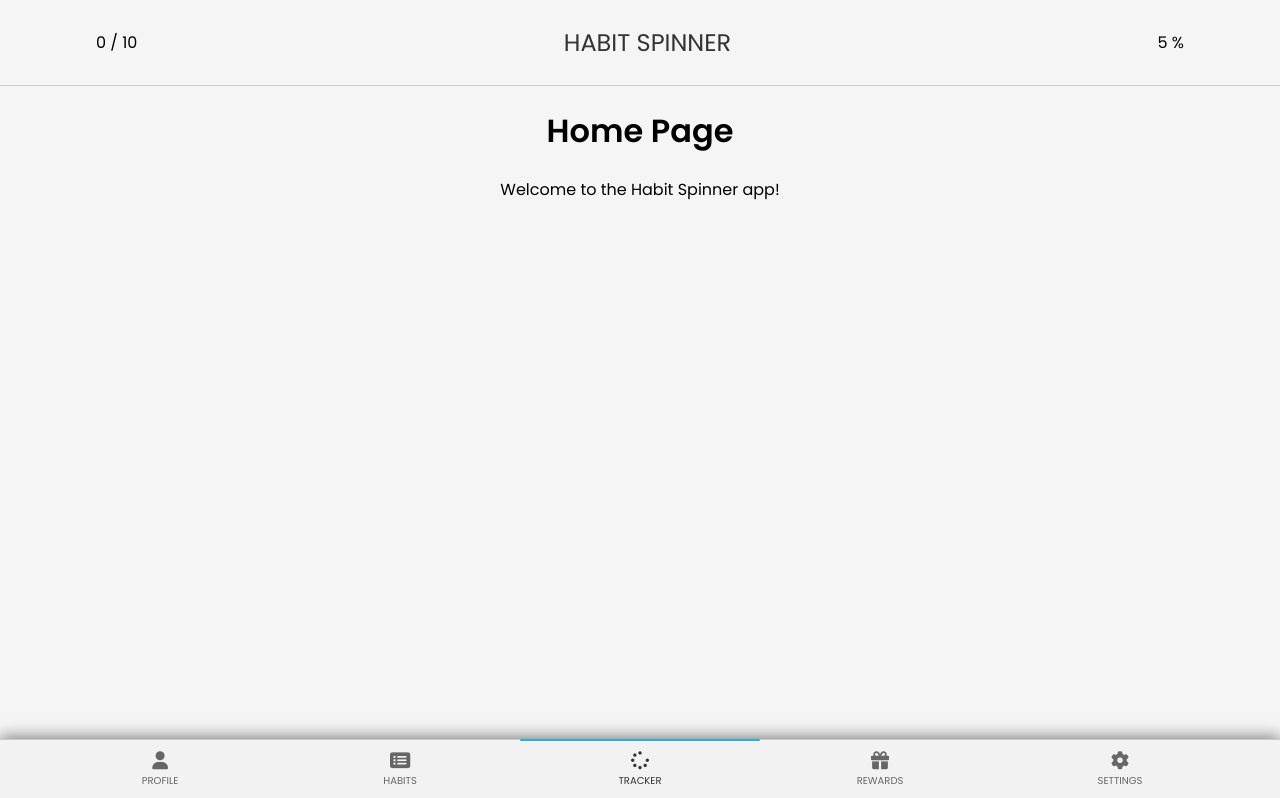
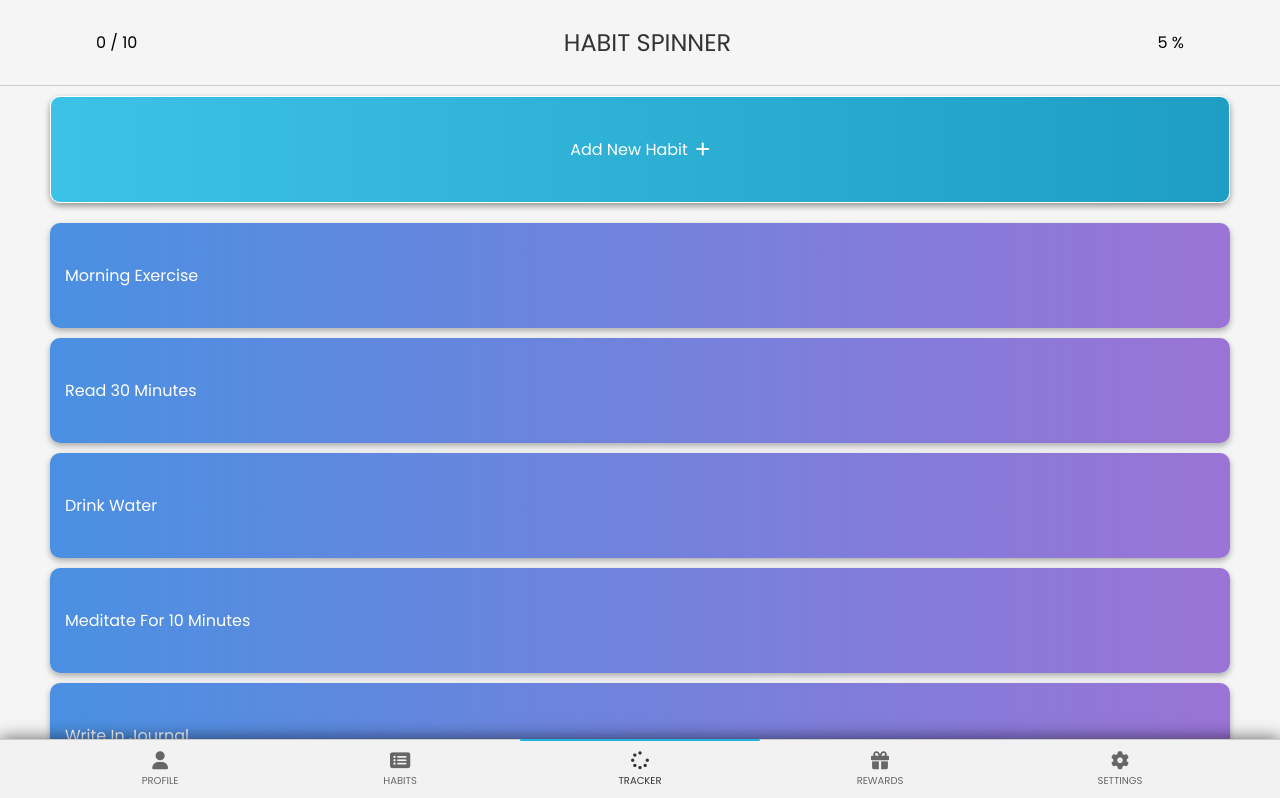
Before and after one commit to joseph-johnson27001/habit-spinner, a Vue app: page / in a window 1280 px wide. Shown: the top 798 px of the page. Built offline with nearby package versions, Linux system fonts and the light colour scheme.

Commit message:
Router update

```diff
--- a/src/components/Habits/NewHabitCard.vue
+++ b/src/components/Habits/NewHabitCard.vue
@@ -19,7 +19,8 @@ export default {
 <style scoped>
 .new-habit-card {
   position: relative;
-  background-color: #24b2da;
+  background: linear-gradient(to right, #3dc2e7, #1d9ec2);
+
   border: 1px solid white;
   padding: 40px 15px;
   margin: 10px 0;
--- a/src/router/index.js
+++ b/src/router/index.js
@@ -1,5 +1,5 @@
 import { createRouter, createWebHistory } from "vue-router";
-import HomePage from "../views/HomePage.vue";
+import TrackerPage from "../views/HabitsPage.vue";
 import HabitsPage from "../views/HabitsPage.vue";
 import RewardsPage from "../views/RewardsPage.vue";
 import SpinnerPage from "../views/SpinnerPage.vue";
@@ -9,14 +9,15 @@ import SettingsPage from "@/views/SettingsPage.vue";
 const routes = [
   {
     path: "/",
-    name: "Home",
-    component: HomePage,
-  },
-  {
-    path: "/habits",
     name: "Habits",
     component: HabitsPage,
   },
+  {
+    path: "/tracker",
+    name: "Tracker",
+    component: TrackerPage,
+  },
+
   {
     path: "/rewards",
     name: "Rewards",
```
